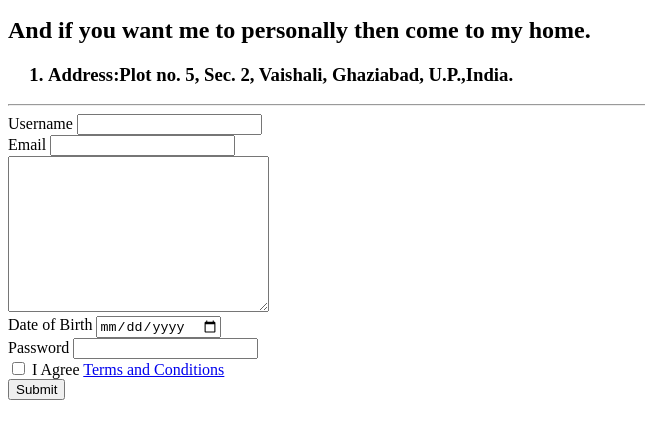
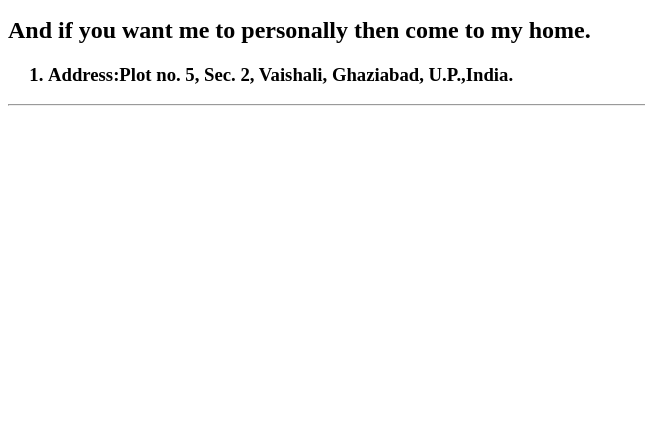
Before and after one commit to Siddhikant/CV, a plain HTML site: page contact.html in a window 1280 px wide. Shown: the part 149-588 px from the top of the page, without its empty margins (0-645 px from the left). Drawn offline with Linux system fonts and the light colour scheme.

Commit message:
Update contact.html

```diff
--- a/contact.html
+++ b/contact.html
@@ -22,20 +22,7 @@
     </ol>
   </h3>
   <hr>
-  <form action="mailto:tripathisiddhikant@gmail.com" method="post" enctype="text/plain">
-    <label>Username</label>
-    <input type="text" name="YourName" value=""><br>
-    <label>Email</label>
-    <input type="email" name="YourEmail" value=""><br>
-    <textarea name="YourMessage" rows="10" cols="30"></textarea><br>
-    <label>Date of Birth</label>
-    <input type="date" name="" value=""><br>
-    <label>Password</label>
-    <input type="password" name="YourPassword" value=""><br>
-    <input type="checkbox" name="" value="">
-    <label>I Agree <a href="Terms.html">Terms and Conditions</a></label><br>
-    <input type="submit" name="">
-  </form>
+
 </body>
 
 </html>
```
